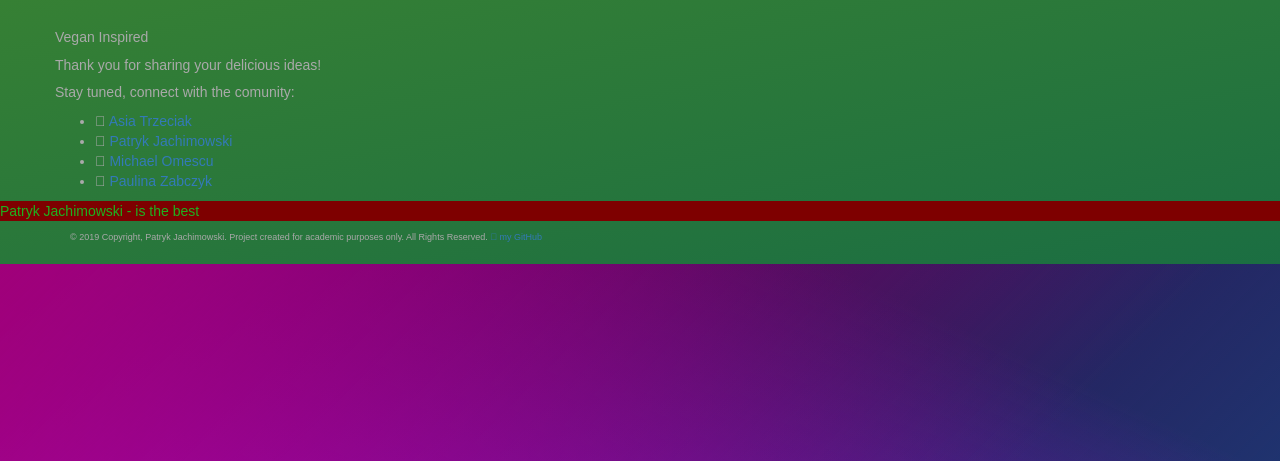
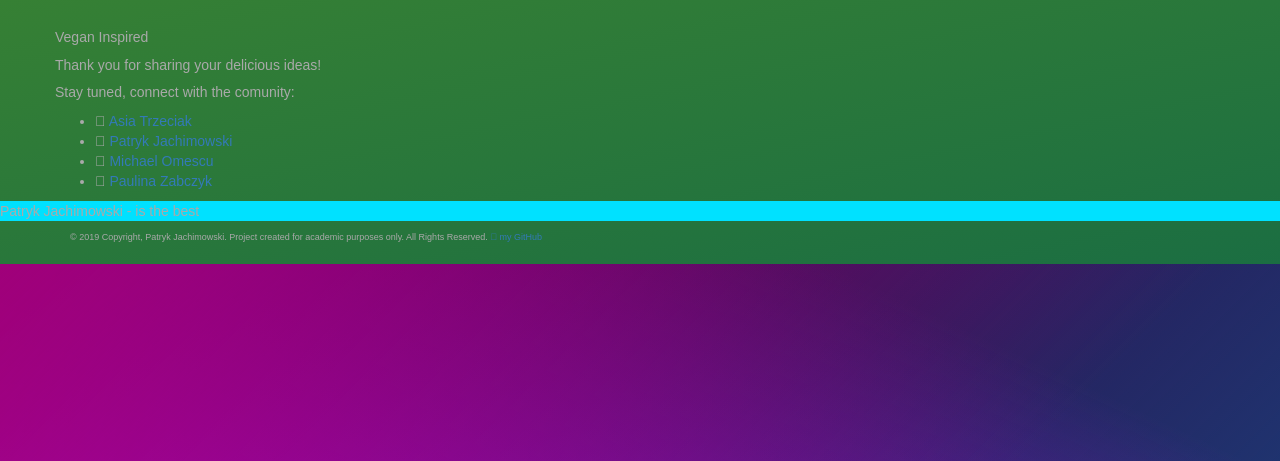
Before and after one commit to pjachimowski/stickers, a Django app: page / in a window 1280 px wide. Shown: the part 197-658 px from the top of the page. Run offline with Django 3.2, Linux system fonts and the light colour scheme; data that the repository does not hold is empty; some libraries are stand-ins or nearby versions.

Commit message:
trying things to work

```diff
--- a/static/css/custom.css
+++ b/static/css/custom.css
@@ -92,7 +92,6 @@ caption p {
 }
 
 .pj {
-    background-color: rgb(126, 0, 0);
-    color: rgb(31, 177, 31);
+    background-color: rgb(0, 225, 255);
 
 }
```
